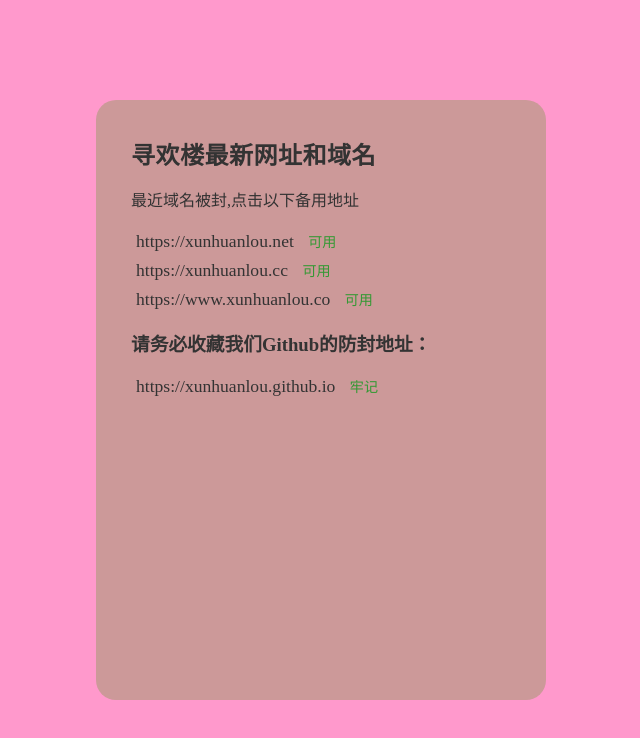
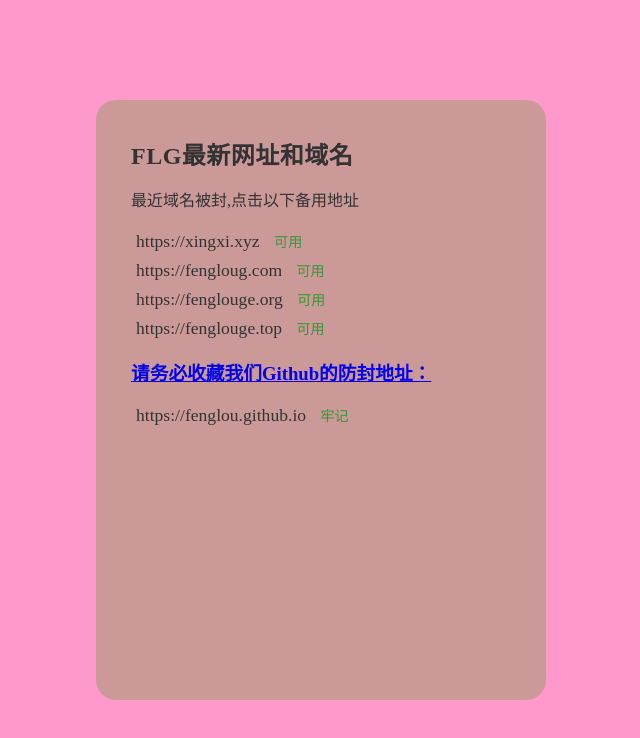
Before and after one commit to fengloug/fengloug.github.io, a plain HTML site: page index.html in a window 1280 px wide. Shown: the whole page, without its empty margins (319-959 px from the left). Drawn offline with Linux system fonts and the light colour scheme.

Commit message:
Update index.html

```diff
--- a/index.html
+++ b/index.html
@@ -1,11 +1,9 @@
-
-
 <!doctype html>
 <html>
 <head>
     <meta charset="utf-8">
     <meta name="viewport" content="width=device-width, initial-scale=1.0, minimum-scale=1.0, maximum-scale=1.0,user-scalable=no">
-    <title>寻欢楼论坛最新域名网址-交流,分享必备论坛</title>
+    <title>FLG论坛最新域名网址-交流,分享必备论坛</title>
     <meta name="keywords" content="论坛">
     <meta name="description" content="寻欢楼论坛，自由开放，信息共享，这里有全国各地体验感受的详细信息介绍">
     <meta name="author" content="寻欢楼">
@@ -38,34 +36,37 @@
     <div class="box">
         <div class="box__description">
             <div class="box__description-container">
-                <h1 class="box__description-title">寻欢楼最新网址和域名</h1>
+                <h1 class="box__description-title">FLG最新网址和域名</h1>
                 <div class="box__description-text">最近域名被封,点击以下备用地址</div>
                 <ul>
-
                     <li>
-                        <a href="https://xunhuanlou.net/">
-                            https://xunhuanlou.net
+                        <a href="https://xingxi.xyz/">
+                            https://xingxi.xyz
                         </a>
                         <small><time>可用</time></small>
                     </li>
                     <li>
-                        <a href="https://xunhuanlou.cc/">
-                            https://xunhuanlou.cc
+                        <a href="https://fengloug.com">
+                            https://fengloug.com
                         </a>
                         <small><time>可用</time></small>
                     </li>
                     <li>
-                        <a href="https://www.xunhuanlou.co/">
-                            https://www.xunhuanlou.co
-                        </a>
+                        <a href="https://fenglouge.org/">
+                            https://fenglouge.org
+                        <small><time>可用</time></small>
+                    </li>
+					<li>
+                        <a href="https://fenglouge.top/">
+                            https://fenglouge.top
                         <small><time>可用</time></small>
                     </li>
                 </ul>
                 <h3>请务必收藏我们Github的防封地址：</h3>
                 <ul>
                     <li>
-                        <a href="https://xunhuanlou.github.io">
-                            https://xunhuanlou.github.io
+                        <a href="https://fenglou.github.io">
+                            https://fenglou.github.io
                         </a>
                         <small><time>牢记</time></small>
                     </li>
```
